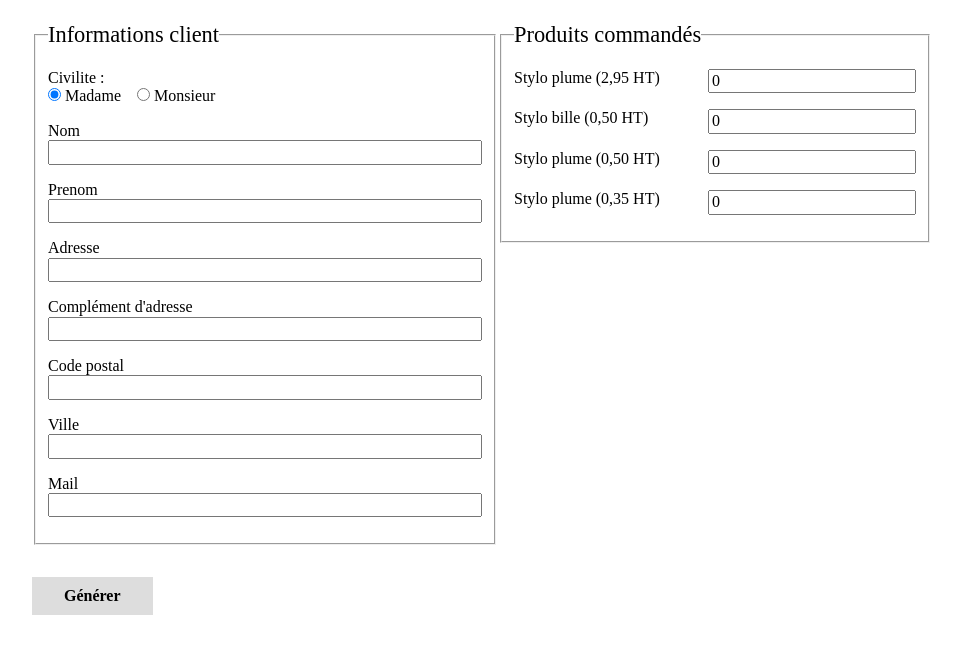
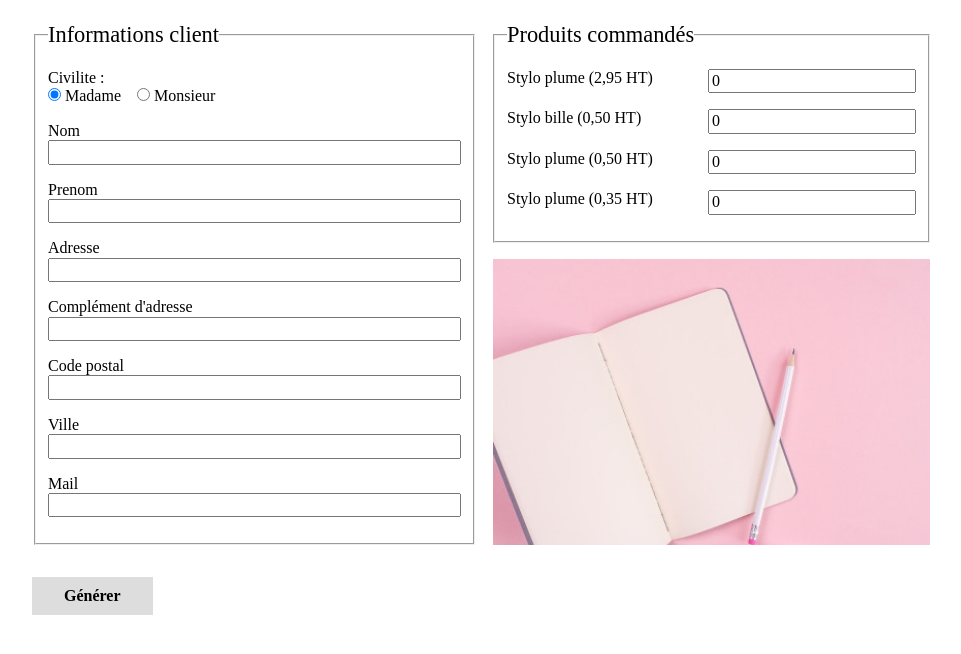
Before and after one commit to LongCMB/tp-devis, a PHP site: page / in a window 1280 px wide. Shown: the part 58-712 px from the top of the page, without its empty margins (158-1119 px from the left). Run offline with PHP 8.4, Linux system fonts and the light colour scheme.

Commit message:
vue form terminée

```diff
--- a/css/style.css
+++ b/css/style.css
@@ -15,6 +15,9 @@ body{
 main{
     width: 900px;
     margin:auto;
+}
+fieldset{
+    box-sizing: border-box;
 }
 .flex{display:flex;}
 .flex.ecarte{justify-content: space-between;}
@@ -48,6 +51,21 @@ div.submit{margin-top: 2rem}
 [type="submit"]:hover{
     background: #ccc;
 }
+
+.col.right{
+    display: flex;
+    flex-direction: column;
+}
+.illustration{
+    background-image: url(img/deco.jpg);
+    background-repeat: no-repeat;
+    background-size: cover;
+    height: 100px;
+    flex-grow: 1;
+    margin-top: 1rem;
+    width: 99%;
+    align-self: center;
+}
 /*========================================
 CLASSES DIVERSES
 ========================================*/
```
Also changed, not shown: css/img/deco.jpg (renamed from img/deco.jpg).
